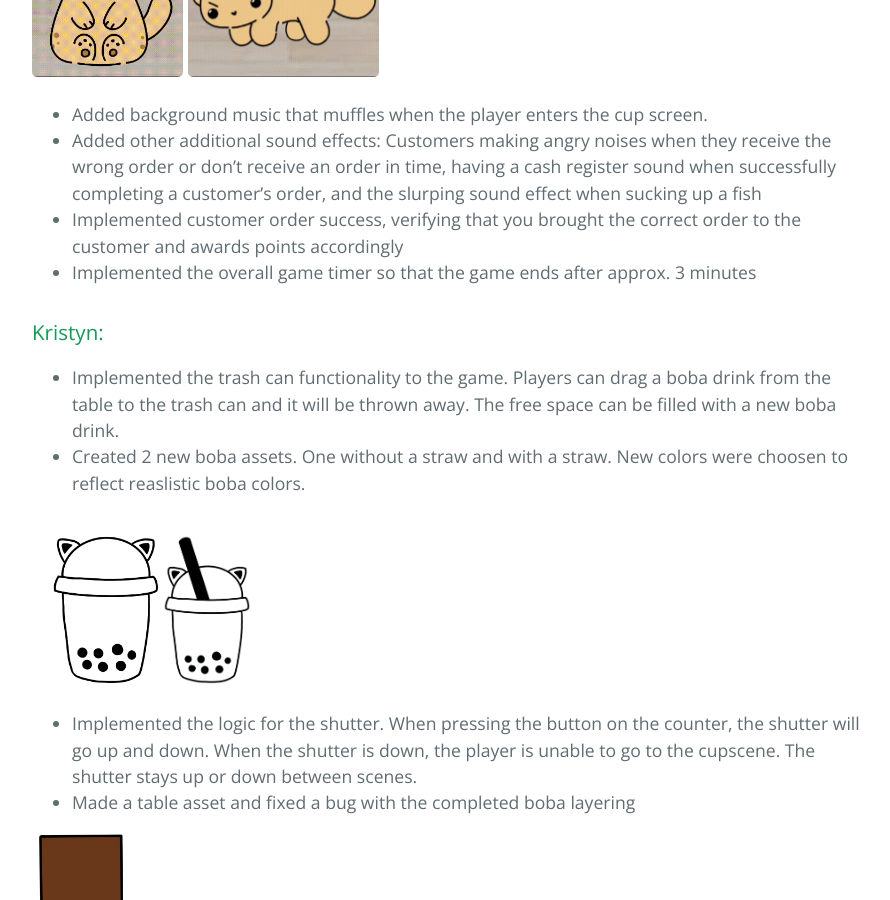
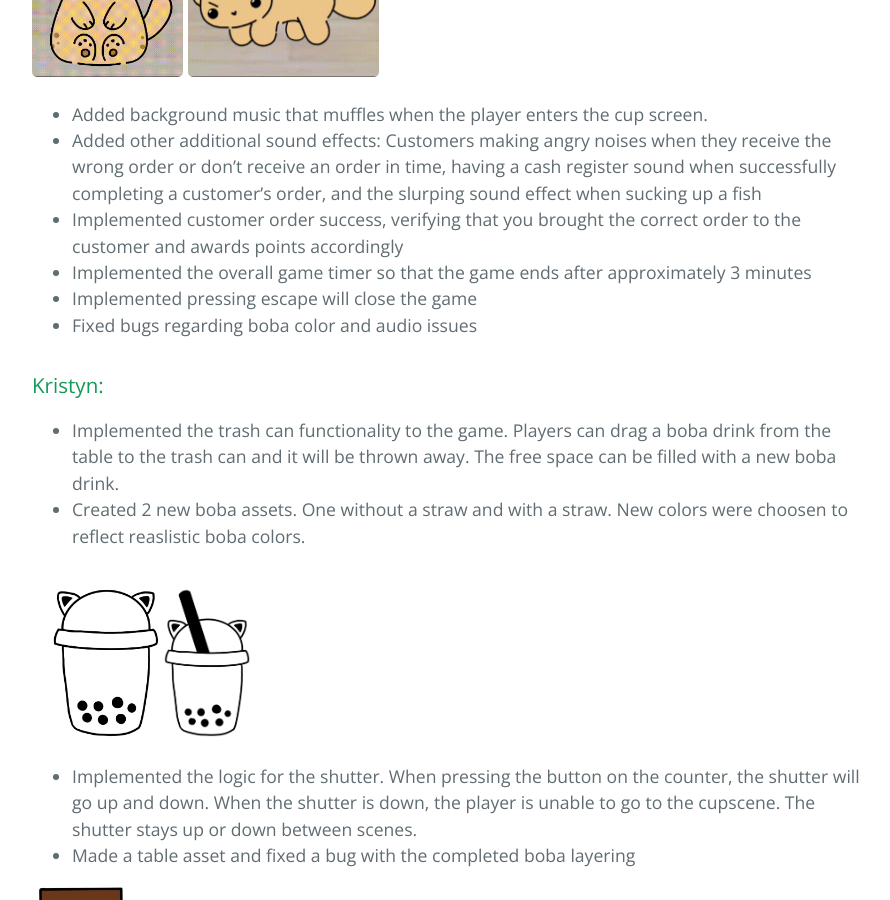
Before and after one commit to mochi-bytes/mochi-bytes.github.io, a Jekyll site: the page built from milestone3.md, in a window 1280 px wide and 900 px high, scrolled down 1461 px. Shown: the whole window, without its empty margins (192-1082 px from the left). Built offline with Jekyll 4.4.1, drawn with Linux system fonts in a browser that asks for light colours.

Commit message:
Update milestone3

```diff
--- a/milestone3.md
+++ b/milestone3.md
@@ -28,7 +28,9 @@ Our third milestone consisted of finishing implementation of all the mechanics o
 - Added background music that muffles when the player enters the cup screen.
 - Added other additional sound effects: Customers making angry noises when they receive the wrong order or don't receive an order in time, having a cash register sound when successfully completing a customer's order, and the slurping sound effect when sucking up a fish
 - Implemented customer order success, verifying that you brought the correct order to the customer and awards points accordingly
-- Implemented the overall game timer so that the game ends after approx. 3 minutes
+- Implemented the overall game timer so that the game ends after approximately 3 minutes
+- Implemented pressing escape will close the game
+- Fixed bugs regarding boba color and audio issues
 
 ### Kristyn:
 
```
